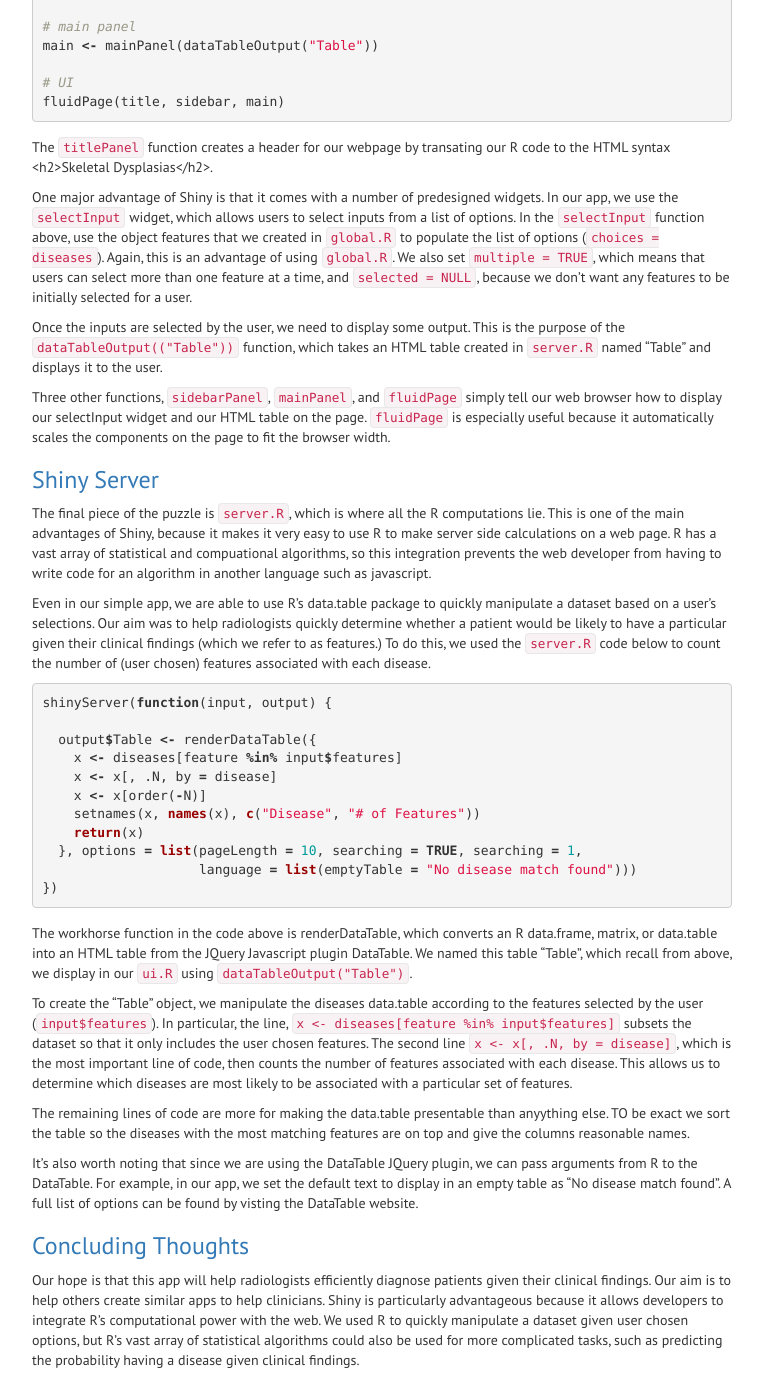
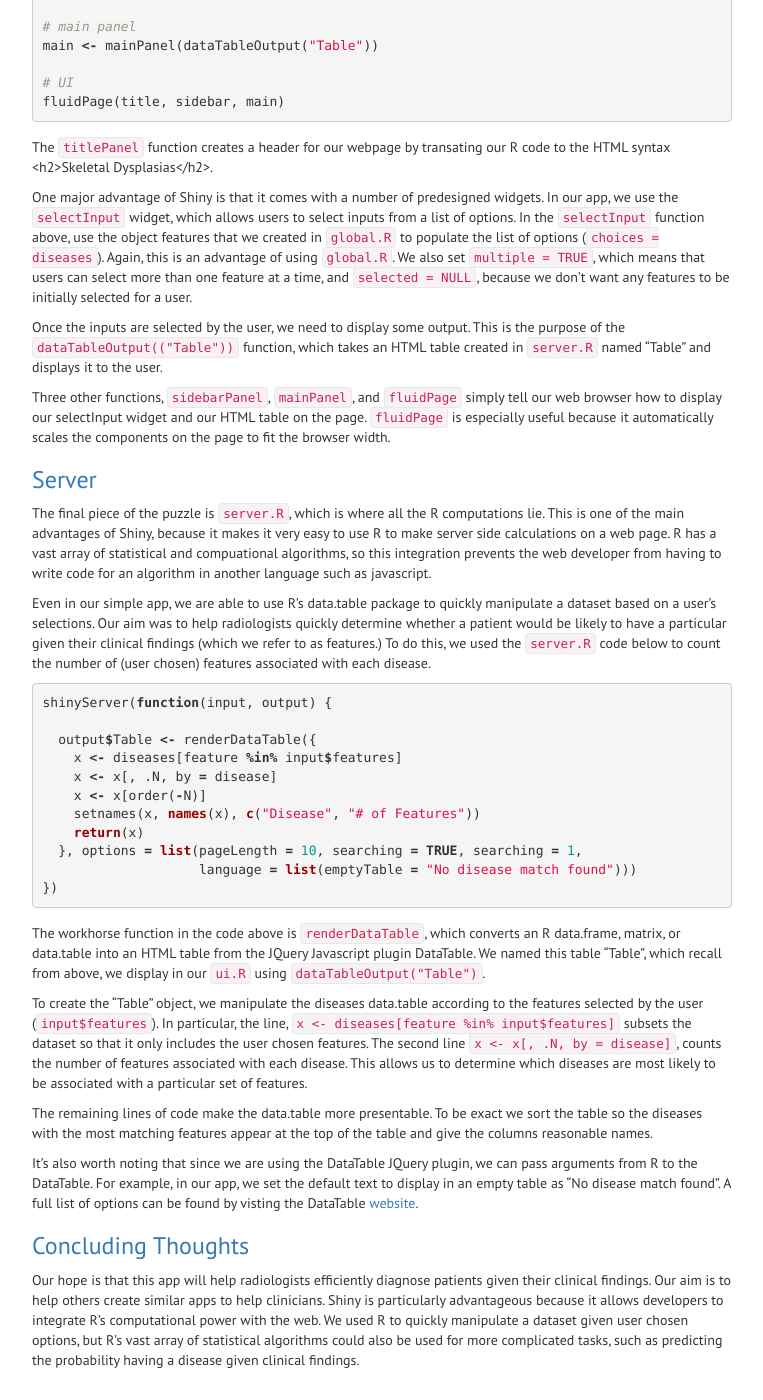
Before and after one commit to dincerti/dincerti.github.io, a Jekyll site: the page built from shinyapps/skeletal-dysplasias.md, in a window 1280 px wide and 1400 px high, scrolled down 1313 px. Shown: the whole window, without its empty margins (258-1021 px from the left). Built offline with Jekyll 4.4.1, drawn with Linux system fonts in a browser that asks for light colours.

Commit message:
Small changes

```diff
--- a/shinyapps/skeletal-dysplasias.md
+++ b/shinyapps/skeletal-dysplasias.md
@@ -63,7 +63,7 @@
 
 Three other functions, `sidebarPanel`, `mainPanel`, and `fluidPage` simply tell our web browser how to display our selectInput widget and our HTML table on the page. `fluidPage` is especially useful because it automatically scales the components on the page to fit the browser width.
 
-### Shiny Server
+### Server
 The final piece of the puzzle is `server.R`, which is where all the R computations lie. This is one of the main advantages of Shiny, because it makes it very easy to use R to make server side calculations on a web page. R has a vast array of statistical and compuational algorithms, so this integration prevents the web developer from having to write code for an algorithm in another language such as javascript.
 
 Even in our simple app, we are able to use R's data.table package to quickly manipulate a dataset based on a user's selections. Our aim was to help radiologists quickly determine whether a patient would be likely to have a particular given their clinical findings (which we refer to as features.) To do this, we used the `server.R` code below to count the number of (user chosen) features associated with each disease.
@@ -82,13 +82,13 @@
 })
 {% endhighlight %}
 
-The workhorse function in the code above is renderDataTable, which converts an R data.frame, matrix, or data.table into an HTML table from the JQuery Javascript plugin DataTable. We named this table "Table", which recall from above, we display in our `ui.R` using `dataTableOutput("Table")`.
+The workhorse function in the code above is `renderDataTable`, which converts an R data.frame, matrix, or data.table into an HTML table from the JQuery Javascript plugin DataTable. We named this table "Table", which recall from above, we display in our `ui.R` using `dataTableOutput("Table")`.
 
-To create the "Table" object, we manipulate the diseases data.table according to the features selected by the user (`input$features`). In particular, the line, `x <- diseases[feature %in% input$features]` subsets the dataset so that it only includes the user chosen features. The second line `x <- x[, .N, by = disease]`, which is the most important line of code, then counts the number of features associated with each disease. This allows us to determine which diseases are most likely to be associated with a particular set of features.
+To create the "Table" object, we manipulate the diseases data.table according to the features selected by the user (`input$features`). In particular, the line, `x <- diseases[feature %in% input$features]` subsets the dataset so that it only includes the user chosen features. The second line `x <- x[, .N, by = disease]`, counts the number of features associated with each disease. This allows us to determine which diseases are most likely to be associated with a particular set of features.
 
-The remaining lines of code are more for making the data.table presentable than anyything else. TO be exact we sort the table so the diseases with the most matching features are on top and give the columns reasonable names.
+The remaining lines of code make the data.table more presentable. To be exact we sort the table so the diseases with the most matching features appear at the top of the table and give the columns reasonable names.
 
-It's also worth noting that since we are using the DataTable JQuery plugin, we can pass arguments from R to the DataTable. For example, in our app, we set the default text to display in an empty table as "No disease match found". A full list of options can be found by visting the DataTable website.
+It's also worth noting that since we are using the DataTable JQuery plugin, we can pass arguments from R to the DataTable. For example, in our app, we set the default text to display in an empty table as "No disease match found". A full list of options can be found by visting the DataTable [website](https://datatables.net/).
 
 ### Concluding Thoughts
 Our hope is that this app will help radiologists efficiently diagnose patients given their clinical findings. Our aim is to help others create similar apps to help clinicians. Shiny is particularly advantageous because it allows developers to integrate R's computational power with the web. We used R to quickly manipulate a dataset given user chosen options, but R's vast array of statistical algorithms could also be used for more complicated tasks, such as predicting the probability having a disease given clinical findings.
```
